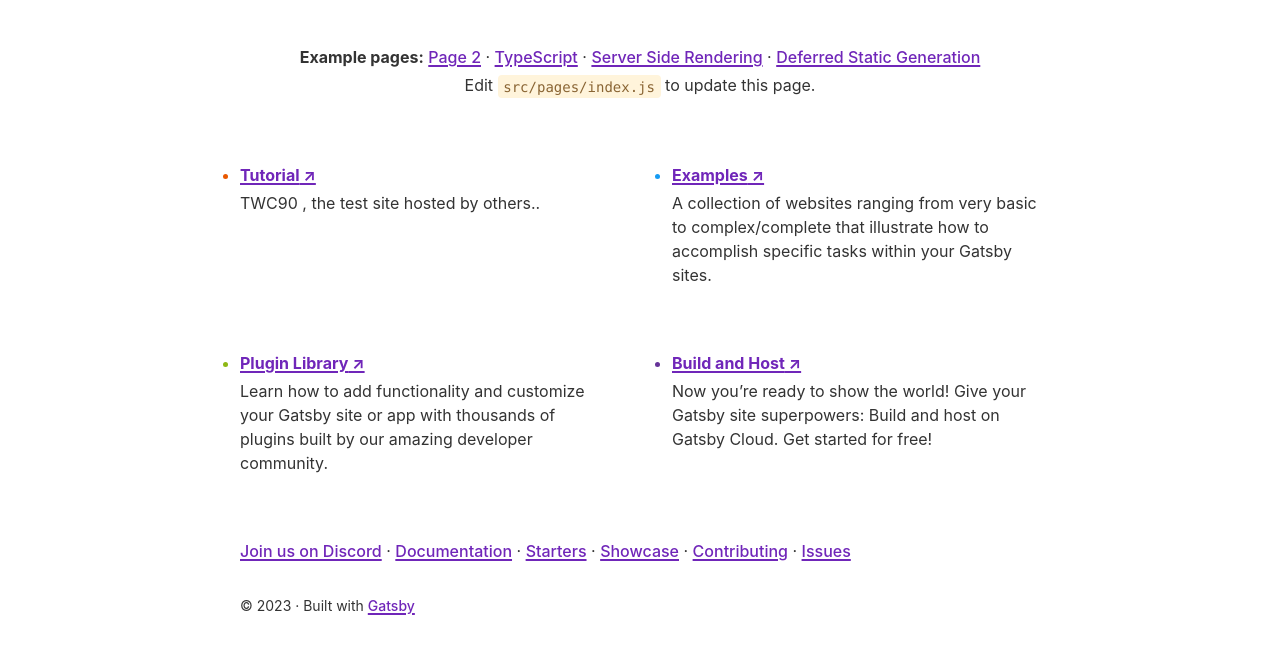
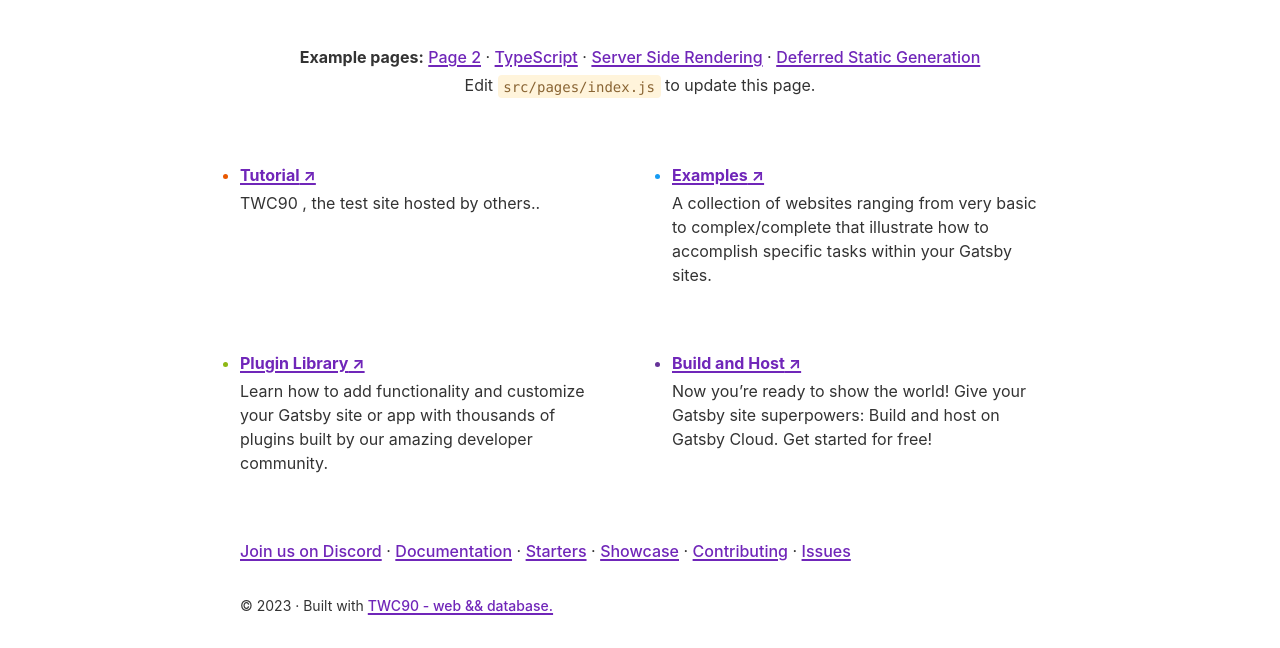
Before and after one commit to swadrian21/gatsby-starter-default-test, a Gatsby site: page / in a window 1280 px wide. Shown: the part 211-859 px from the top of the page. Built offline with nearby package versions, Linux system fonts and the light colour scheme; Gatsby itself is replaced by a stand-in of ours.

Commit message:
Update layout.js

```diff
--- a/src/components/layout.js
+++ b/src/components/layout.js
@@ -41,7 +41,7 @@ const Layout = ({ children }) => {
         >
           © {new Date().getFullYear()} &middot; Built with
           {` `}
-          <a href="http://www.twc90.com">Gatsby</a>
+          <a href="http://www.twc90.com">TWC90 - web && database.</a>
         </footer>
       </div>
     </>
```
